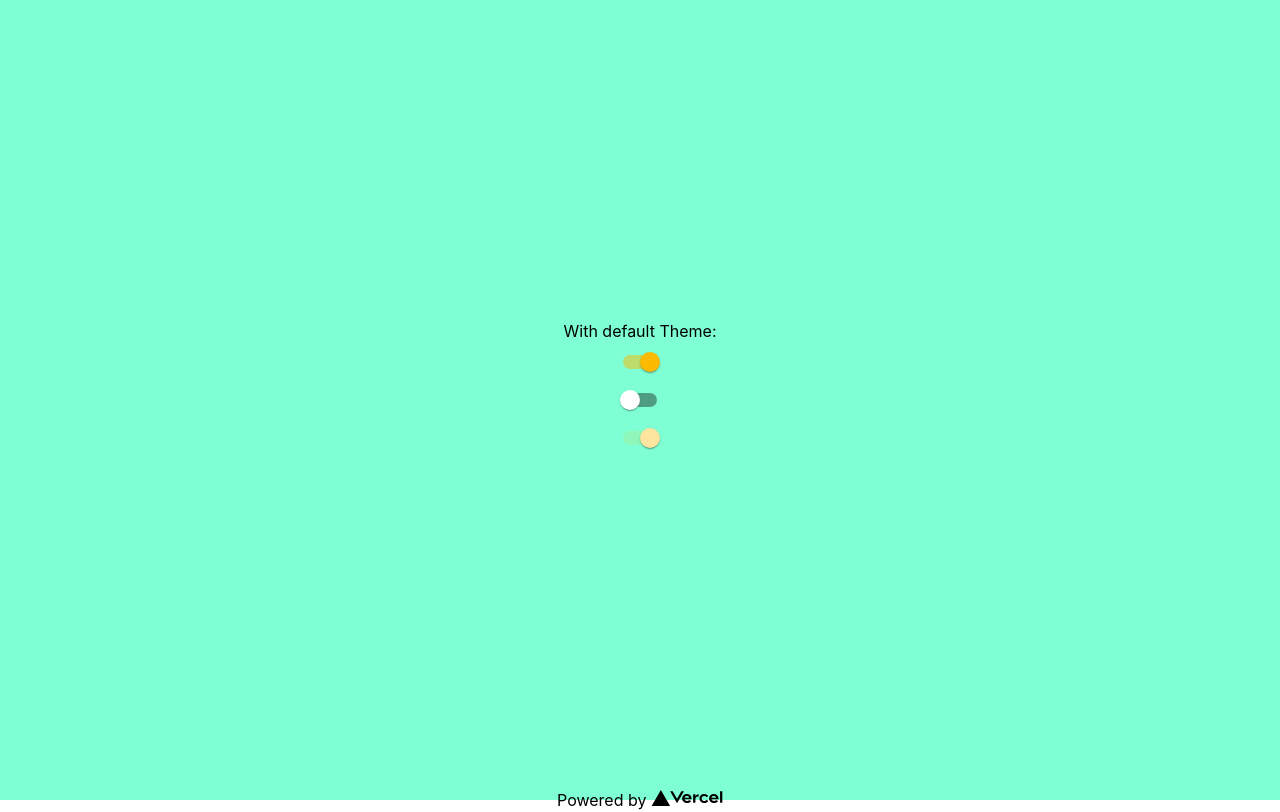
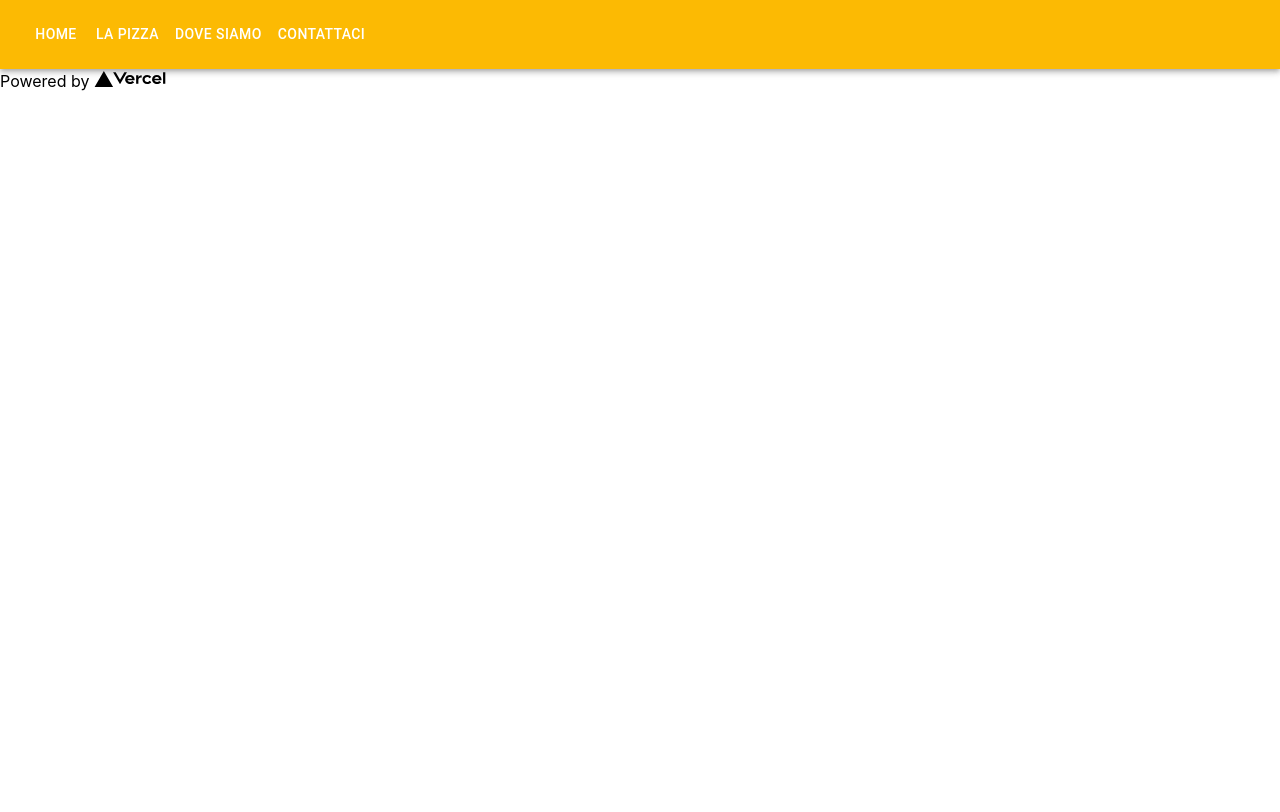
Before and after one commit to TooMuchLagWillKillYou/PizzeriaSanMichele, a Next.js app: page / in a window 1280 px wide. Built offline with nearby package versions, Linux system fonts and the light colour scheme.

Commit message:
init home navbar

```diff
--- /dev/null
+++ b/components/home/HomeNavBar.js
@@ -0,0 +1,25 @@
+import { AppBar, Container, Toolbar, Box, Button } from "@mui/material";
+
+const pages = ['Home', 'La Pizza', 'Dove siamo', 'Contattaci'];
+
+export default function HomeNavBar() {
+    return (
+        <AppBar position="static">
+            <Container maxWidth="xl">
+                <Toolbar disableGutters>
+                    <Box sx={{ flexGrow: 1, display: { xs: 'none', md: 'flex' } }}>
+                        {pages.map(page => (
+                            <Button
+                                key={page}
+                                // onClick={handleCloseNavMenu}
+                                sx={{ my: 2, color: 'white', display: 'block' }}
+                                >
+                                    {page}
+                            </Button>
+                        ))}
+                    </Box>
+                </Toolbar>
+            </Container>
+        </AppBar>
+    )
+}
--- a/pages/index.js
+++ b/pages/index.js
@@ -1,7 +1,7 @@
 import Head from 'next/head'
 import Image from 'next/image'
 import styles from '../styles/Home.module.css'
-import Switch from "@mui/material/Switch";
+import HomeNavBar from '../components/home/HomeNavBar';
 
 const label = { inputProps: { "aria-label": "Switch demo" } };
 
@@ -16,14 +16,7 @@ export default function Home() {
       </Head>
 
       <main className={styles.main}>
-        <div className={styles.container}>
-          <div>
-            <span>With default Theme:</span>
-          </div>
-          <Switch {...label} defaultChecked />
-          <Switch {...label} />
-          <Switch {...label} disabled defaultChecked />
-        </div>
+        <HomeNavBar />
       </main>
 
       <footer className={styles.footer}>
--- a/styles/Home.module.css
+++ b/styles/Home.module.css
@@ -1,4 +1,4 @@
-.container {
+/* .container {
   padding: 0 2rem;
   display: flex;
   flex-direction: column;
@@ -6,4 +6,4 @@
   align-items: center;
   height: 100vh;
   background-color: aquamarine;
- }
+ } */
```
